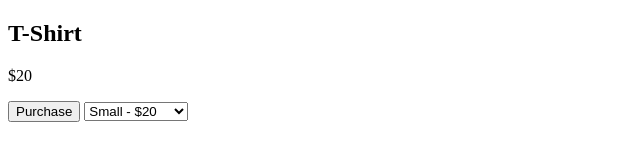
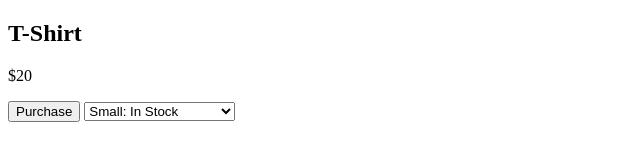
Before and after one commit to harshp941/Challenge-10, a plain HTML site: page index.html in a window 1280 px wide. Shown: the full height of the page, 0-640 px from the left. Drawn offline with Linux system fonts and the light colour scheme.

Commit message:
Handle stock availability and disable purchase button when out of stock

```diff
--- a/index.html
+++ b/index.html
@@ -11,9 +11,9 @@
     <button id="purchase-button">Purchase</button>
 
     <select id="size-selector">
-    <option value="20">Small - $20 </option>
-    <option value="25">Medium - $25 </option>
-    <option value="30">Large - $30 </option>
+    <option value="20" data-stock ="in-stock">Small: In Stock  </option>
+    <option value="25" data-stock="out-of-stock">Medium: Out of Stock </option>
+    <option value="30" data-stock="in-stock">Large: In Stock </option>
 </select>
 <script>src="product_managment.js"</script>
 </body>
```
Also changed, not shown: product_managment.js (+13 -3 lines).
